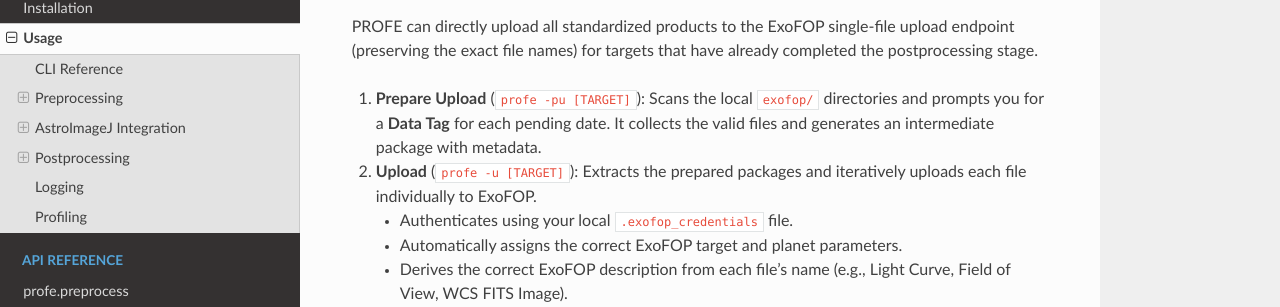
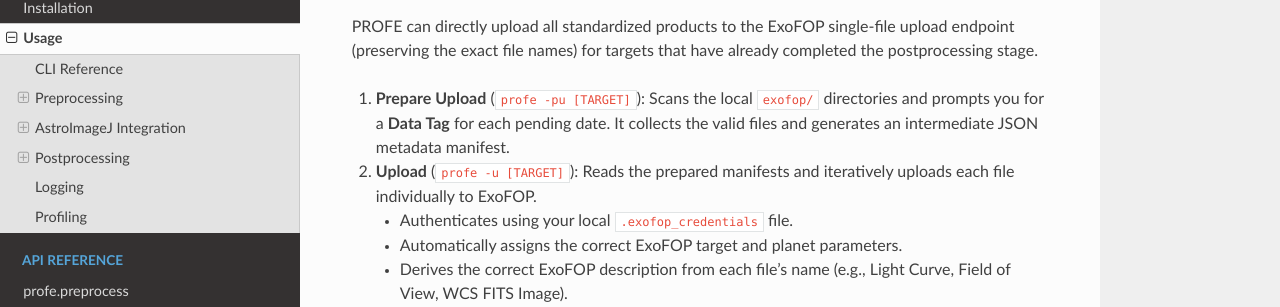
Before and after one commit to s-paez/profe, a Sphinx documentation site: the page built from docs/usage.rst, in a window 1280 px wide and 900 px high, scrolled down 3768 px. Shown: the part 144-451 px from the top of the window. Built offline with Sphinx 7.4.7 and the Read the Docs theme 3.1.0, drawn with Linux system fonts in a browser that asks for light colours; some of the changed text lies outside the part shown.

Commit message:
refactor(cli-and-documentation): switch ExoFOP upload packaging from .tar files to JSON metadata manifests

```diff
--- a/docs/usage.rst
+++ b/docs/usage.rst
@@ -26,8 +26,8 @@
      - Run the **full postprocessing** and output generation pipeline.
        Optionally specify a target name to process only that target.
    * - ``profe -pu [TARGET]``
-     - **Prepare Upload**: Pack local output products into an intermediate file
-       and prompt for an ExoFOP Data Tag.
+     - **Prepare Upload**: Pack local output products into an intermediate JSON
+       manifest and prompt for an ExoFOP Data Tag.
    * - ``profe -u [TARGET]``
      - **Upload**: Iteratively post the prepared files to ExoFOP using individual
        file endpoints to preserve exact scientific file names.
@@ -259,11 +259,11 @@
 
 1. **Prepare Upload** (``profe -pu [TARGET]``):
    Scans the local ``exofop/`` directories and prompts you for a **Data Tag** for each
-   pending date. It collects the valid files and generates an intermediate package
-   with metadata.
+   pending date. It collects the valid files and generates an intermediate JSON
+   metadata manifest.
 
 2. **Upload** (``profe -u [TARGET]``):
-   Extracts the prepared packages and iteratively uploads each file individually
+   Reads the prepared manifests and iteratively uploads each file individually
    to ExoFOP.
 
    * Authenticates using your local ``.exofop_credentials`` file.
```
Also changed, not shown: README.md (+3 -3 lines), 1 other file.
